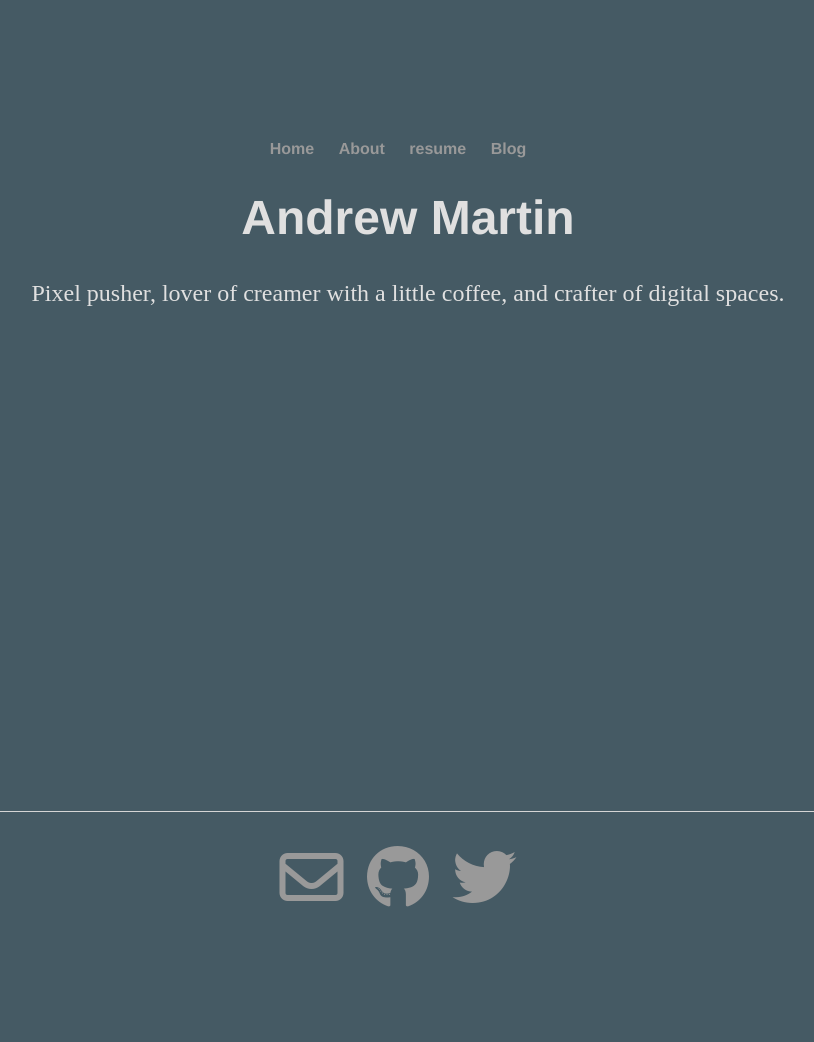
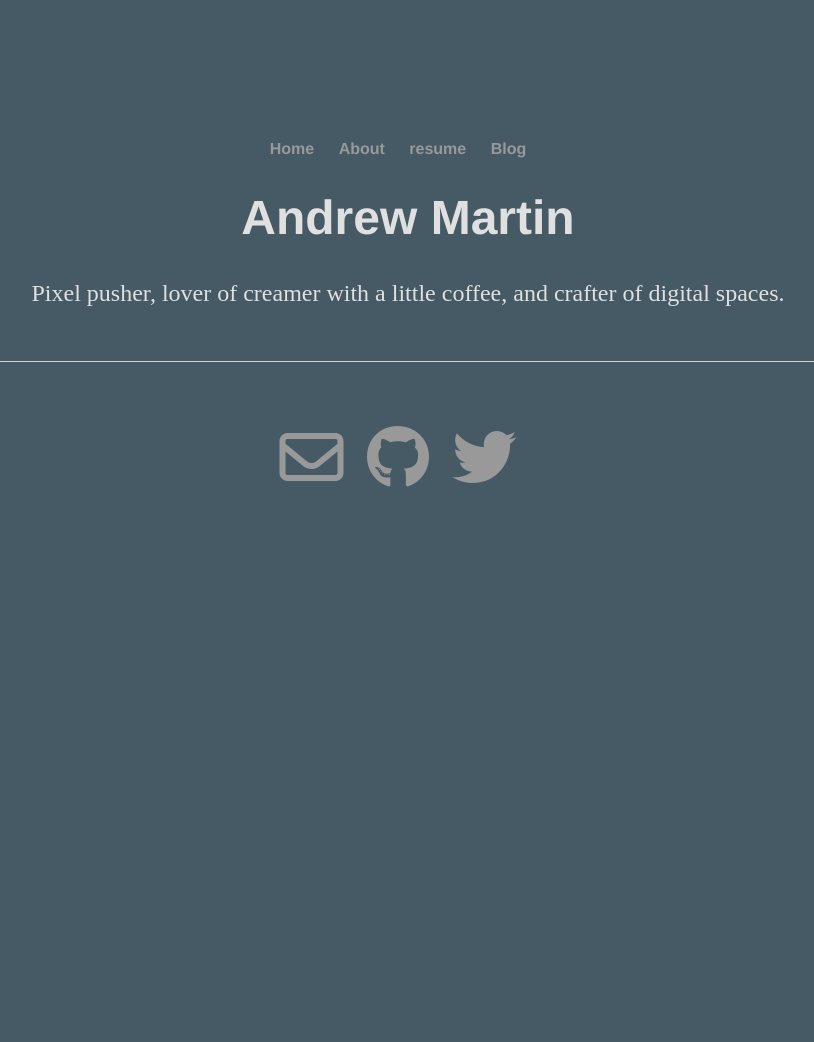
Before and after one commit to tindrew/my_blog, a Jekyll site: the page built from index.html, in a window 1280 px wide. Shown: the whole page, without its empty margins (232-1046 px from the left). Built offline with Jekyll 4.4.1, drawn with Linux system fonts in a browser that asks for light colours; nearby versions of some CDN libraries; after the commit the page ends 900 px from its top, so only the background shows below that.

Commit message:
Update main.css

```diff
--- a/css/main.css
+++ b/css/main.css
@@ -51,8 +51,8 @@ p {
 footer {
     border-top: 1px solid #d5d5d5;
     font-size: .8em;
-    margin-top: 500px;
-    padding: 20px;
+    margin-top: 50px;
+    padding-top: 50px;
 }
 
 ul.posts {
```
